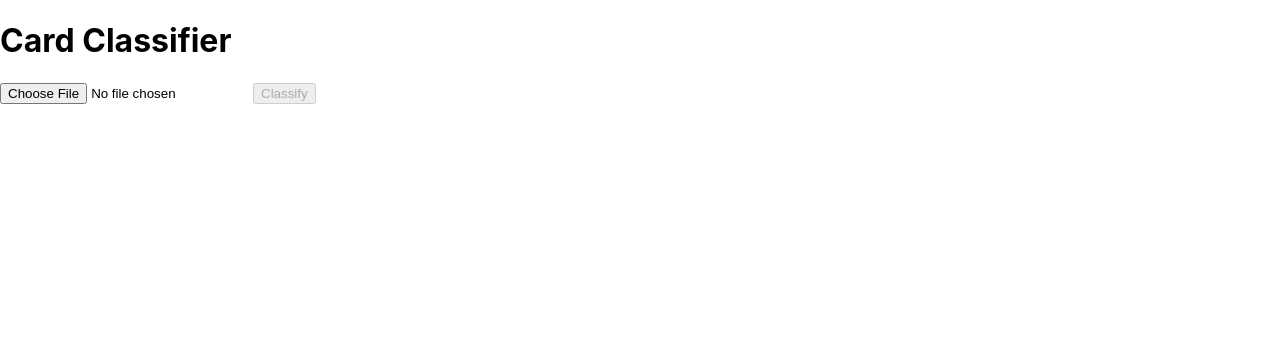
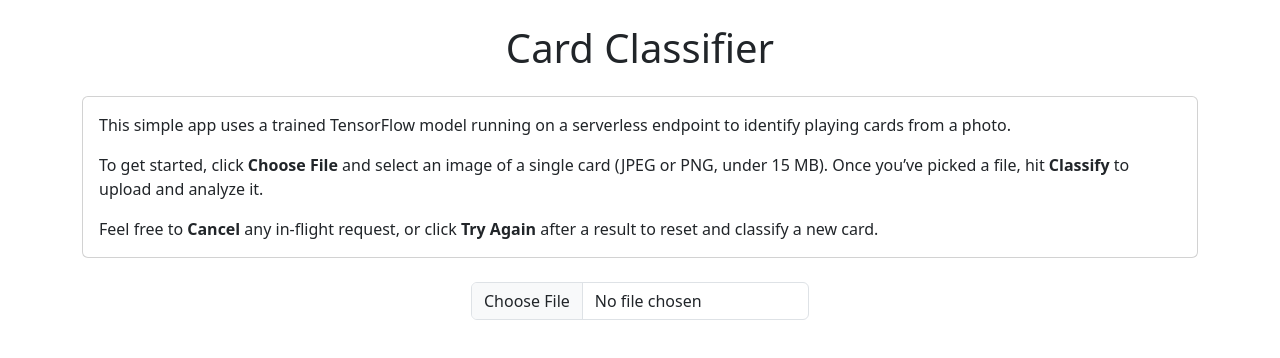
Before and after one commit to SteveTarter/playing-card-classifier-frontend, a React (Create React App) app: page / in a window 1280 px wide. Shown: the top 358 px of the page. Built offline with nearby package versions, Linux system fonts and the light colour scheme; no server answers.

Commit message:
Updated UI to use the boot strap framework.
Added explainatory section at top.
Disabled display of buttons that weren't relevant for the phase of the workflow.
Renamed the buttons to clarify their actions.

```diff
--- a/package.json
+++ b/package.json
@@ -7,7 +7,9 @@
     "@testing-library/jest-dom": "^6.6.3",
     "@testing-library/react": "^16.3.0",
     "@testing-library/user-event": "^13.5.0",
+    "bootstrap": "^5.3.7",
     "react": "^19.1.0",
+    "react-bootstrap": "^2.10.10",
     "react-dom": "^19.1.0",
     "react-scripts": "5.0.1",
     "web-vitals": "^2.1.4"
--- a/public/index.html
+++ b/public/index.html
@@ -9,7 +9,6 @@
       name="description"
       content="Web site created using create-react-app"
     />
-    <link rel="apple-touch-icon" href="%PUBLIC_URL%/logo192.png" />
     <!--
       manifest.json provides metadata used when your web app is installed on a
       user's mobile device or desktop. See https://developers.google.com/web/fundamentals/web-app-manifest/
@@ -24,7 +23,7 @@
       work correctly both with client-side routing and a non-root public URL.
       Learn how to configure a non-root public URL by running `npm run build`.
     -->
-    <title>React App</title>
+    <title>Playing Card Classifier App</title>
   </head>
   <body>
     <noscript>You need to enable JavaScript to run this app.</noscript>
--- a/src/CardClassifier.jsx
+++ b/src/CardClassifier.jsx
@@ -1,34 +1,32 @@
 import React, { useState, useEffect, useRef, useCallback } from "react";
-
-// Read from environment; fallback to a no-op placeholder.
-//  In your Lambda/SAM/Serverless config, set API_BASE_URL to your Gateway URL.
+import { Container, Row, Col, Form, Button, Card } from "react-bootstrap";
+import Spinner from "react-bootstrap/Spinner"
+// Read from environment; fallback to an empty string
 const API_BASE_URL = process.env.REACT_APP_API_BASE_URL || process.env.API_BASE_URL || "";
 if (!API_BASE_URL) {
   console.warn("API_BASE_URL is not defined in the environment");
 }
 
 export default function CardClassifier() {
-  const [file,      setFile]      = useState(null);
-  const [previewUrl,setPreviewUrl]= useState(null);
-  const [loading,   setLoading]   = useState(false);
-  const [result,    setResult]    = useState(null);
+  const [file, setFile] = useState(null);
+  const [previewUrl, setPreviewUrl] = useState(null);
+  const [loading, setLoading] = useState(false);
+  const [result, setResult] = useState(null);
 
-  // Reuse one OffscreenCanvas to avoid reallocating on every classify
+  // Keep track of the current fetch so we can cancel
+  const controllerRef = useRef(null);
+  // Reuse one OffscreenCanvas to reduce allocations
   const canvasRef = useRef(new OffscreenCanvas(224, 224));
 
+  const fileInputRef = useRef(null);
+
   // Clean up blob URLs when unmounting or changing preview
-  useEffect(() => {
-    return () => {
-      if (previewUrl) URL.revokeObjectURL(previewUrl);
-    };
-  }, [previewUrl]);
+  useEffect(() => () => previewUrl && URL.revokeObjectURL(previewUrl), [previewUrl]);
 
-  // File-picker handler with basic validation
+  // Handle file selection with type/size checks
   const handleFileChange = useCallback((e) => {
     const selected = e.target.files[0];
     if (!selected) return;
-
-    // 🔒 Security: only accept images under 5 MB
     if (!selected.type.startsWith("image/")) {
       setResult({ error: "Invalid file type—please upload an image." });
       return;
@@ -38,138 +36,168 @@ export default function CardClassifier() {
       setResult({ error: "File too large—max 15 MB." });
       return;
     }
-
     setFile(selected);
     setResult(null);
     setPreviewUrl(URL.createObjectURL(selected));
   }, []);
 
-  // The main classification routine
+  // Main classify routine
   const classifyCard = useCallback(async () => {
     if (!file || !API_BASE_URL) return;
     setLoading(true);
     setResult(null);
 
+    // Prepare AbortController
+    const controller = new AbortController();
+    controllerRef.current = controller;
+    const timeoutId = setTimeout(() => controller.abort(), 15000);
+
     try {
-      // Draw into a 224×224 offscreen canvas.  This reduces the payload sent.
-      // Since the model was trained on 224x224 images, this is perfectly fine,
-      // as long as the scaling is decent.
       const imgBitmap = await createImageBitmap(file);
       const canvas = canvasRef.current;
       const ctx = canvas.getContext("2d");
       ctx.clearRect(0, 0, canvas.width, canvas.height);
       ctx.drawImage(imgBitmap, 0, 0, canvas.width, canvas.height);
 
-      // Get a Blob → ArrayBuffer → base64 (no FileReader blocking)
       const blob = await canvas.convertToBlob({ type: "image/png" });
       const buffer = await blob.arrayBuffer();
       const base64 = btoa(
-        new Uint8Array(buffer)
-          .reduce((str, byte) => str + String.fromCharCode(byte), "")
+        new Uint8Array(buffer).reduce((str, byte) => str + String.fromCharCode(byte), "")
       );
-
-      // AbortController for timeout protection
-      const controller = new AbortController();
-      const timeoutId = setTimeout(() => controller.abort(), 15_000);
 
       const res = await fetch(
         `${API_BASE_URL}/predictCardLabel`,
         {
-          method:  "POST",
+          method: "POST",
           headers: { "Content-Type": "application/json" },
-          body:    JSON.stringify({ image_base64: base64 }),
-          signal:  controller.signal
+          body: JSON.stringify({ image_base64: base64 }),
+          signal: controller.signal
         }
       );
       clearTimeout(timeoutId);
 
       if (!res.ok) {
-        const text = await res.text().catch(()=>res.statusText);
+        const text = await res.text().catch(() => res.statusText);
         throw new Error(text || `HTTP ${res.status}`);
       }
 
       const data = await res.json();
       setResult({
-        label:      String(data.label),
+        label: String(data.label),
         confidence: (Number(data.confidence) * 100).toFixed(2)
       });
     } catch (err) {
+      if (err.name !== "AbortError") {
         console.error("Classification error:", err);
-      setResult({
-        error: err.name === "AbortError"
-               ? "Request timed out. Try again?"
-               : "Failed to classify."
-      });
+        setResult({ error: "Failed to classify." });
+      }
     } finally {
       setLoading(false);
+      controllerRef.current = null;
     }
   }, [file]);
 
+  // Cancel or retry handler
+  const handleActionClick = () => {
+    if (loading) {
+      controllerRef.current?.abort();
+    } else if (result) {
+      // Try again resets everything except environment
+      setFile(null);
+      setPreviewUrl(null);
+      setResult(null);
+      if (fileInputRef.current) fileInputRef.current.value = "";
+    } else {
+      classifyCard();
+    }
+  };
+
   return (
-    <div className="max-w-sm mx-auto p-6 bg-white rounded-lg shadow">
-      <h1 className="text-2xl font-bold mb-4 text-center">Card Classifier</h1>
+    <Container className="py-4">
+      <h1 className="text-center mb-4">Card Classifier</h1>
 
-      <input
-        type="file"
-        accept="image/*"
-        onChange={handleFileChange}
-        className="block w-full text-sm text-gray-500 mt-2"
-      />
+      {/* Instructions block */}
+      <Card className="mb-4">
+        <Card.Body>
+          <Card.Text>
+            This simple app uses a trained TensorFlow model running on a serverless endpoint to identify playing cards from a photo.
+          </Card.Text>
+          <Card.Text>
+            To get started, click <strong>Choose File</strong> and select an image of a single card (JPEG or PNG, under 15 MB). Once you’ve picked a file, hit <strong>Classify</strong> to upload and analyze it.
+          </Card.Text>
+          <Card.Text>
+            Feel free to <strong>Cancel</strong> any in-flight request, or click <strong>Try Again</strong> after a result to reset and classify a new card.
+          </Card.Text>
+        </Card.Body>
+      </Card>
 
+
+      {/* Preview + filename */}
       {previewUrl && (
+        <Row className="justify-content-center mb-3 text-center">
+          <Col xs="auto" className="position-relative">
             <img
               src={previewUrl}
-          alt="Uploaded card preview"
-          className="mt-4 border rounded mx-auto"
+              alt="Card preview"
               style={{ height: 224, width: "auto" }}
+              className="border rounded"
             />
-      )}
-
-      <button
-        onClick={classifyCard}
-        disabled={!file || loading}
-        className="mt-4 w-full flex items-center justify-center px-4 py-2 bg-blue-600 text-white rounded hover:bg-blue-700 disabled:opacity-50"
-      >
             {loading && (
-          <div
+              <Spinner
+                animation="border"
+                role="status"
+                variant="primary"
+                size="md"
                 style={{
-              border: "4px solid #f3f3f3",
-              borderTop: "4px solid #3498db",
-              borderRadius: "50%",
-              width: "1rem",
-              height: "1rem",
-              marginRight: "0.5rem",
-              animation: "spin 1s linear infinite"
+                  position:   "absolute",
+                  top:        "50%",
+                  left:       "50%",
+                  width:      "2rem",    // default spinner size
+                  height:     "2rem",
+                  marginTop:  "-1rem",   // half of height
+                  marginLeft: "-1rem",   // half of width
                 }}
               />
             )}
-        {loading ? "Classifying…" : "Classify"}
-      </button>
-
-      {result && (
-        <div className="mt-6 p-4 bg-gray-50 rounded">
-          {result.error ? (
-            <p className="text-red-600">Error: {result.error}</p>
-          ) : (
-            <>
-              <p className="text-lg">
-                <span className="font-semibold">Prediction:</span> {result.label}
-              </p>
-              <p className="mt-1">
-                <span className="font-semibold">Confidence:</span> {result.confidence}%
-              </p>
-            </>
-          )}
-        </div>
+          </Col>
+         <Col xs={12} className="mt-2">
+            {file.name}
+          </Col>
+        </Row>
       )}
 
-      {/* Inline spinner keyframes */}
-      <style>{`
-        @keyframes spin {
-          0%   { transform: rotate(0deg); }
-          100% { transform: rotate(360deg); }
-        }
-      `}</style>
-    </div>
+      {/* File input + action button */}
+      <Row className="justify-content-center mb-3">
+        {!file && (
+          <Col xs="auto">
+            <Form.Control ref={fileInputRef} type="file" accept="image/*" onChange={handleFileChange} />
+          </Col>
+        )}
+        {file && (
+          <Col xs="auto">
+            <Button
+              onClick={handleActionClick}
+              disabled={!file && !result}
+              variant={loading ? "outline-danger" : "primary"}
+            >
+              {loading ? "Cancel" : result ? "Try Again" : "Classify"}
+            </Button>
+          </Col>
+        )}
+      </Row>
+
+      {/* Result or error */}
+      {result && !result.error && (
+        <Card bg="light" className="text-center">
+          <Card.Body>
+            <Card.Title>Prediction: {result.label}</Card.Title>
+            <Card.Text>Confidence: {result.confidence}%</Card.Text>
+          </Card.Body>
+        </Card>
+      )}
+      {result?.error && (
+        <p className="text-danger text-center mt-3">{result.error}</p>
+      )}
+    </Container>
   );
 }
--- a/src/index.js
+++ b/src/index.js
@@ -1,6 +1,7 @@
 import React from 'react';
 import ReactDOM from 'react-dom/client';
 import './index.css';
+import 'bootstrap/dist/css/bootstrap.min.css';
 import App from './App';
 import reportWebVitals from './reportWebVitals';
 
```
Also changed, not shown: public/manifest.json, 1 other file (tests, documents, lock files or other folders). Lines whose indentation alone changed are shown as unchanged.
